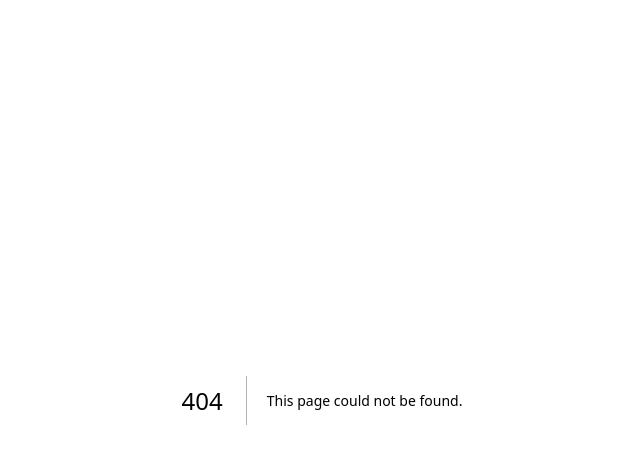
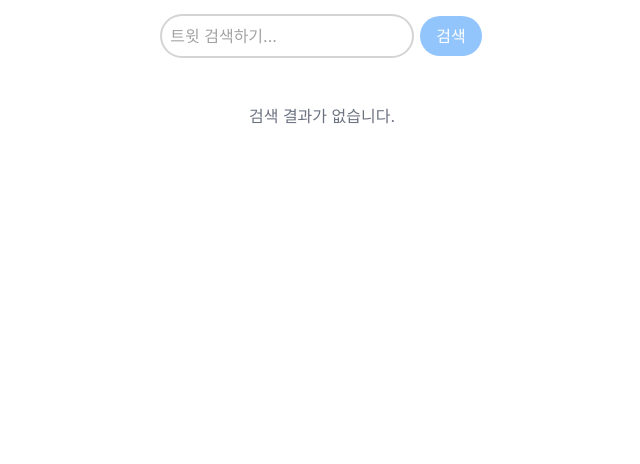
Before and after one commit to nsdictionary/nomad-a26, a Next.js app: page /search in a window 1280 px wide. Before the commit this address had no page. Shown: the top 464 px of the page, without its empty margins (318-958 px from the left). Built offline with nearby package versions, Linux system fonts and the light colour scheme.

Commit message:
Add search page and actions

```diff
--- /dev/null
+++ b/app/search/actions.ts
@@ -0,0 +1,39 @@
+"use server";
+
+import db from "@/lib/db";
+import { z } from "zod";
+
+const SearchSchema = z.object({
+  query: z.string().min(1).max(20),
+});
+
+export async function searchTweets(query: string) {
+  try {
+    SearchSchema.parse({ query });
+    const searchResults = await db.tweet.findMany({
+      where: {
+        tweet: {
+          contains: query,
+        },
+      },
+      orderBy: {
+        createdAt: "desc",
+      },
+      include: {
+        user: {
+          select: {
+            id: true,
+            username: true,
+          },
+        },
+      },
+    });
+
+    return { success: true, tweets: searchResults };
+  } catch (error) {
+    if (error instanceof z.ZodError) {
+      return { error: error.errors[0].message };
+    }
+    return { error: "검색 중 에러가 발생했습니다." };
+  }
+}
--- /dev/null
+++ b/app/search/page.tsx
@@ -0,0 +1,60 @@
+"use client";
+
+import { useState } from "react";
+import { searchTweets } from "./actions";
+import TweetCard from "@/components/tweet-card";
+import Input from "@/components/input";
+import { ITweet } from "../(home)/actions";
+
+export default function SearchPage() {
+  const [query, setQuery] = useState("");
+  const [tweets, setTweets] = useState<ITweet[]>([]);
+  const [error, setError] = useState<string | null>(null);
+
+  const handleSearch = async (e: React.FormEvent) => {
+    e.preventDefault();
+    const results = await searchTweets(query);
+    if (results.error) {
+      setError(results.error);
+      setTweets([]);
+    } else if (results.tweets) {
+      setTweets(results.tweets);
+      setError(null);
+    }
+  };
+
+  return (
+    <div className="max-w-xl mx-auto pt-4 space-y-4">
+      <form onSubmit={handleSearch} className="flex justify-center">
+        <div className="flex gap-2">
+          <Input
+            name="query"
+            placeholder="트윗 검색하기..."
+            value={query}
+            onChange={(e) => setQuery(e.target.value)}
+          />
+          <button
+            type="submit"
+            className="px-4 py-2 bg-blue-300 rounded-3xl text-white"
+          >
+            검색
+          </button>
+        </div>
+      </form>
+
+      {error && (
+        <div className="p-4 text-red-500 bg-red-100 rounded-lg">{error}</div>
+      )}
+
+      <div className="space-y-4">
+        {error == null && tweets.length === 0 ? (
+          <div className="text-center text-gray-500 py-8">
+            검색 결과가 없습니다.
+          </div>
+        ) : (
+          tweets.map((tweet) => <TweetCard key={tweet.id} tweet={tweet} />)
+        )}
+      </div>
+    </div>
+  );
+}
```
